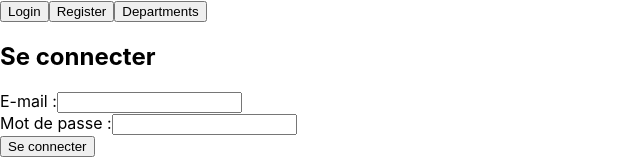
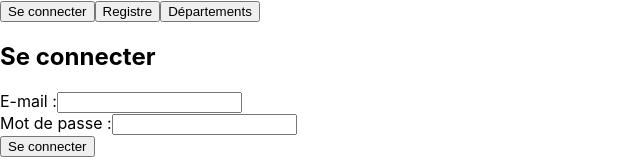
Before and after one commit to abdelouahab2742615/ecole-app, a React (Create React App) app: page / in a window 1280 px wide. Shown: the top 160 px of the page, without its empty margins (0-640 px from the left). Built offline with nearby package versions, Linux system fonts and the light colour scheme.

Commit message:
auth + users + departments CRUD + validation + redirection

```diff
--- a/src/App.js
+++ b/src/App.js
@@ -8,9 +8,9 @@ function App() {
 
   return (
     <div>
-      <button onClick={() => setPage("login")}>Login</button>
-      <button onClick={() => setPage("register")}>Register</button>
-      <button onClick={() => setPage("department")}>Departments</button>
+      <button onClick={() => setPage("login")}>Se connecter</button>
+      <button onClick={() => setPage("register")}>Registre</button>
+      <button onClick={() => setPage("department")}>Départements</button>
 
       {page === "login" ? (
         <Login onLoginSuccess={() => setPage("department")} />
```
